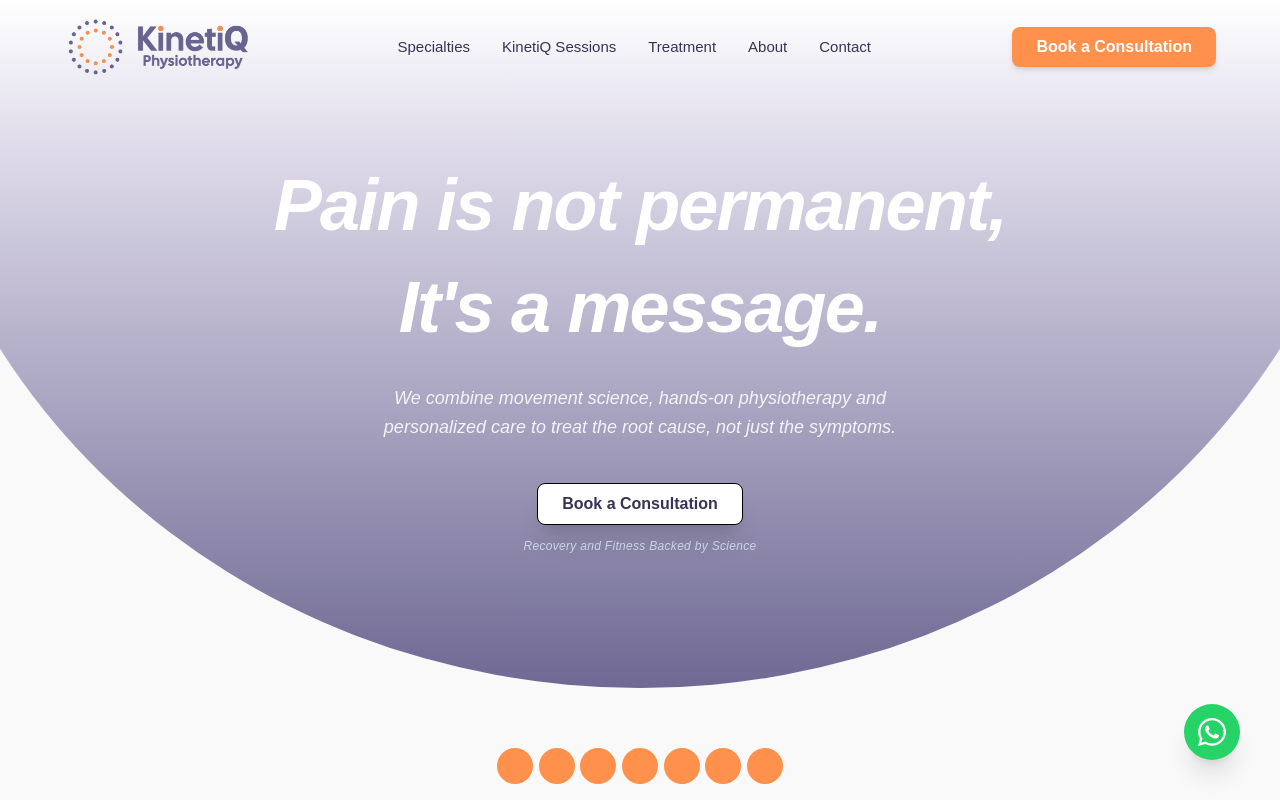
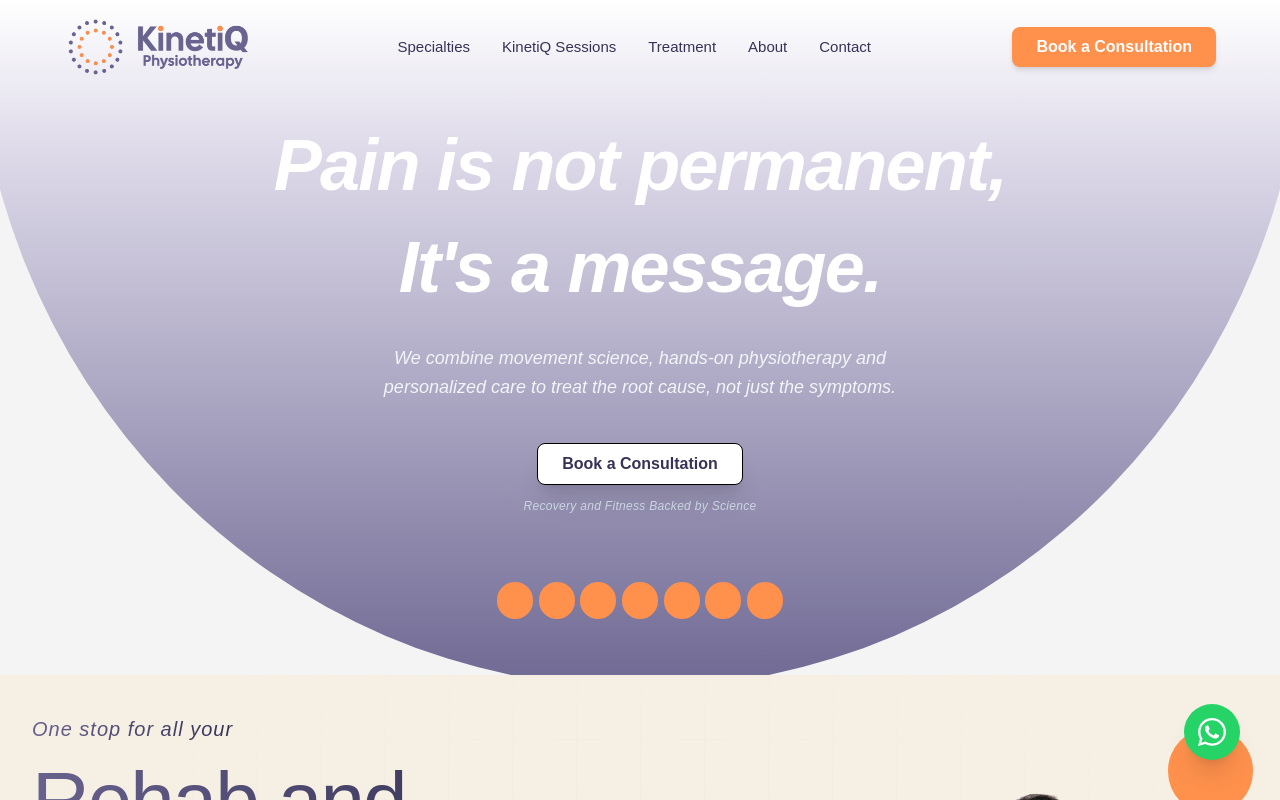
Before and after one commit to FarlenseWebsites/kinetiq-website, a Next.js app: page / in a window 1280 px wide. Shown: the top 800 px of the page. Built offline with nearby package versions, Linux system fonts and the light colour scheme.

Commit message:
home page update

```diff
--- a/app/components/home/HeroLanding.tsx
+++ b/app/components/home/HeroLanding.tsx
@@ -1,107 +1,67 @@
+
 "use client"
 
-import { motion } from "framer-motion"
+
+import { motion, useReducedMotion } from "framer-motion"
+
 import BookConsultationButton from "../ui/bookConsulationButton"
+
 import HeroBackground from "../ui/HeroBackground"
+
 import OrangeCircles7 from "../ui/7circles"
+
+
 
 const revealContainer = {
 	hidden: {},
 	show: {
-    transition: {
-      staggerChildren: 0.12,
-      delayChildren: 0.4,
-    },
+ 		transition: { staggerChildren: 0.12, delayChildren: 0.4 },
  	},
 }
 
+
 const revealItem = {
-  hidden: {
-    y: 80,
-    opacity: 0,
-  },
-  show: {
-    y: 0,
-    opacity: 1,
-    transition: {
-      duration: 0.9,
-      ease: [0.22, 1, 0.36, 1] as [number, number, number, number],
-    },
-  },
+ 	hidden: { y: 80, opacity: 0 },
+ 	show: { y: 0, opacity: 1, transition: { duration: 0.9, ease: [0.22, 1, 0.36, 1] as [number, number, number, number] } },
 }
 
+
 export default function HeroLanding() {
+ 	const shouldReduceMotion = useReducedMotion()
+
  	return (
-    <section className="relative isolate min-h-screen overflow-hidden bg-[#F9F9F9]">
+ 		<section className="relative isolate min-h-[80vh] md:min-h-[80vh] lg:h-full overflow-hidden bg-[#F4F4F4]">
  			{/* Background */}
  			<HeroBackground />
+ 			{/* Darken background slightly for reliable contrast */}
+ 			<div aria-hidden className="absolute inset-0 z-5 pointer-events-none" />
 
  			{/* Content Layer */}
  			<div className="relative z-10 flex justify-center px-5 sm:px-6 lg:px-8">
+
  				<motion.div
  					variants={revealContainer}
-          initial="hidden"
-          animate="show"
-          className="
-            mx-auto
-            flex
-            w-full
-            max-w-5xl
-            flex-col
-            items-center
-            text-center
-            text-white
+ 					initial={shouldReduceMotion ? undefined : "hidden"}
+ 					animate={shouldReduceMotion ? undefined : "show"}
+ 					className="mx-auto flex w-full max-w-5xl flex-col items-center  text-center text-white pt-28 sm:pt-32 md:pt-30 lg:pt-35 pb-40 sm:pb-40"
+ 				>
 
-            pt-28
-            sm:pt-32
-            md:pt-36
-            lg:pt-40
-
-            pb-36
-            sm:pb-40
-          "
-        >
  					{/* Heading */}
  					<div className="overflow-hidden">
-            <motion.h1
-              variants={revealItem}
-              className="font-bold italic leading-tight tracking-tight"
-              style={{
-                fontSize: "clamp(1.75rem, 5vw + 0.5rem, 4.5rem)",
-              }}
-            >
+ 						<motion.h2 variants={revealItem} className="font-bold italic leading-tight tracking-tight" style={{ fontSize: "clamp(1.75rem, 5vw + 0.5rem, 4.5rem)" }}>
  							Pain is not permanent,
-            </motion.h1>
+ 						</motion.h2>
  					</div>
 
  					<div className="mt-2 overflow-hidden sm:mt-3">
-            <motion.h1
-              variants={revealItem}
-              className="font-bold italic leading-tight tracking-tight"
-              style={{
-                fontSize: "clamp(1.75rem, 5vw + 0.5rem, 4.5rem)",
-              }}
-            >
+ 						<motion.h1 variants={revealItem} className="font-bold italic leading-tight tracking-tight" style={{ fontSize: "clamp(1.75rem, 5vw + 0.5rem, 4.5rem)" }}>
  							It&apos;s a message.
  						</motion.h1>
  					</div>
 
  					{/* Subtitle */}
  					<div className="mt-6 overflow-hidden sm:mt-8">
-            <motion.p
-              variants={revealItem}
-              className="
-                max-w-2xl
-                px-2
-                font-light
-                italic
-                leading-relaxed
-                text-slate-100
-              "
-              style={{
-                fontSize: "clamp(0.813rem, 1.5vw + 0.25rem, 1.125rem)",
-              }}
-            >
+ 						<motion.p variants={revealItem} className="max-w-2xl px-2 font-light italic leading-relaxed text-slate-100" style={{ fontSize: "clamp(0.813rem, 1.5vw + 0.25rem, 1.125rem)" }}>
  							We combine movement science, hands-on physiotherapy and
  							<br className="hidden sm:block" />
  							personalized care to treat the root cause, not just the symptoms.
@@ -109,43 +69,16 @@ export default function HeroLanding() {
  					</div>
 
  					{/* CTA */}
-          <motion.div
-            variants={revealItem}
-            className="
-              mt-8
-              flex
-              flex-col
-              items-center
-              gap-3
-              sm:mt-10
-            "
-          >
+ 					<motion.div variants={revealItem} className="mt-8 flex flex-col items-center gap-3 sm:mt-10">
  						<BookConsultationButton className="shadow-xl" />
+ 						<p className="text-[clamp(0.625rem,1.1vw,0.75rem)] italic tracking-wide text-slate-300">Recovery and Fitness Backed by Science</p>
+ 					</motion.div>
 
-            <p className="text-[clamp(0.625rem,1.1vw,0.75rem)] italic tracking-wide text-slate-300">
-              Recovery and Fitness Backed by Science
-            </p>
-          </motion.div>
  				</motion.div>
  			</div>
 
  			{/* Bottom Decoration */}
-      <motion.div
-        initial={{ y: 120, opacity: 0 }}
-        animate={{ y: 0, opacity: 1 }}
-        transition={{
-          duration: 1,
-          ease: [0.22, 1, 0.36, 1],
-          delay: 0.5,
-        }}
-        className="
-          absolute
-          inset-x-0
-          bottom-0
-          z-20
-          pointer-events-none
-        "
-      >
+ 			<motion.div initial={shouldReduceMotion ? undefined : { y: 120, opacity: 0 }} animate={shouldReduceMotion ? undefined : { y: 0, opacity: 1 }} transition={{ duration: 1, ease: [0.22, 1, 0.36, 1], delay: 0.5 }} className="absolute inset-x-0 bottom-10 md:bottom-10 lg:bottom-0  z-20 pointer-events-none">
  				<OrangeCircles7 />
  			</motion.div>
  		</section>
--- a/app/components/ui/HeroBackground.tsx
+++ b/app/components/ui/HeroBackground.tsx
@@ -5,28 +5,22 @@ import { motion } from "framer-motion"
 export default function HeroBackground() {
 	return (
 		<div className="absolute inset-0 z-0 min-h-[100svh] overflow-hidden pointer-events-none">
-
 			<motion.div
 				initial={{ y: "-30%", opacity: 0 }}
 				animate={{ y: "0%", opacity: 1 }}
 				transition={{ duration: 1.5, ease: [0.22, 1, 0.36, 1], delay: 0.1 }}
 				className="
 					absolute inset-0
-          /* Tailwind arbitrary values replacing the <style> tag */
 					[clip-path:ellipse(75%_92%_at_50%_-30%)]
-          md:[clip-path:ellipse(72%_68%_at_50%_-10%)]
-          lg:[clip-path:ellipse(72%_86%_at_50%_0%)]
-          xl:[clip-path:ellipse(58%_86%_at_50%_0%)]
+					min-[1024px]:[clip-path:ellipse(72%_58%_at_50%_-10%)]
+					min-[1050px]:[clip-path:ellipse(52%_86%_at_50%_0%)]
 				"
 				style={{
-          /* Your original gradient */
-          background: "linear-gradient(180deg, #ffffff 0%, #dcd8e8 20%, #68628E 90%, #373355 100%)",
-
-          /* Using drop-shadow so the shadow isn't destroyed by the clip-path */
+					background:
+						"linear-gradient(180deg, #ffffff 0%, #dcd8e8 20%, #68628E 90%, #373355 100%)",
 					filter: "drop-shadow(0 30px 100px rgba(126, 121, 153, 0.4))",
 				}}
 			/>
-
 		</div>
 	)
 }
--- a/app/globals.css
+++ b/app/globals.css
@@ -12,6 +12,7 @@
   --color-foreground: var(--foreground);
   --font-sans: var(--font-geist-sans);
   --font-mono: var(--font-geist-mono);
+  --breakpoint-lg: 1025px;
 }
 
 @media (prefers-color-scheme: dark) {
```
Lines whose indentation alone changed are shown as unchanged.
